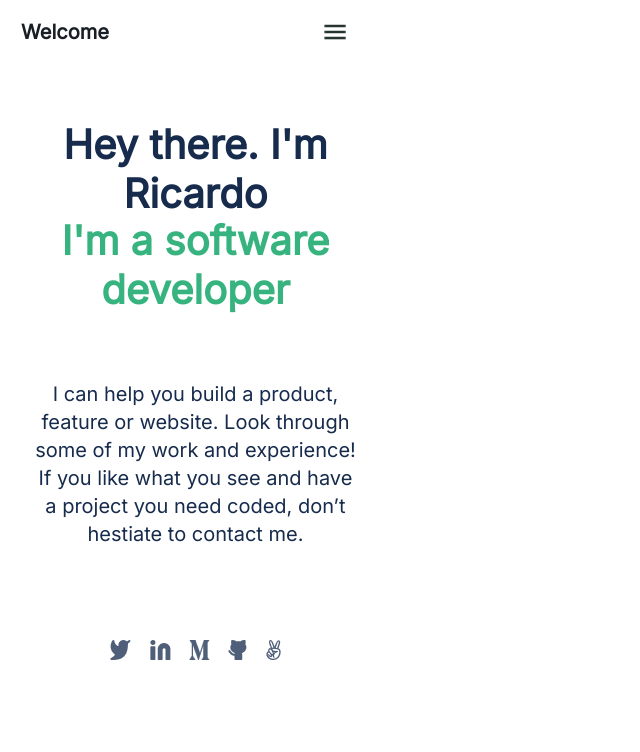
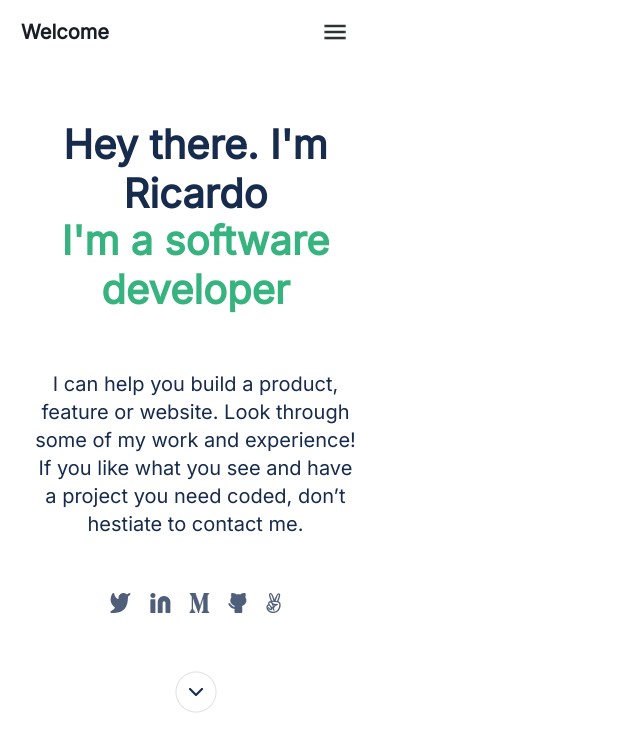
Before and after one commit to rmrmrmr/Portfolio-Website, a website: page HTML/index.html in a window 1280 px wide. Shown: the whole page, without its empty margins (0-640 px from the left). Drawn offline with Linux system fonts and the light colour scheme.

Commit message:
Add scrolldown button

```diff
--- a/CSS/styles.css
+++ b/CSS/styles.css
@@ -63,7 +63,6 @@
   height: 96px;
   margin: 0px;
   color: #172b4d;
-
 }
 
 #primaryJob {
@@ -74,14 +73,14 @@
 
 #supportingText {
   width: 327px;
-  height: 192px;
+  height: 165px;
   font-family: Inter;
   font-weight: 400;
   font-size: 20px;
   line-height: 28px;
   text-align: center;
   color: #172b4d;
-  margin: 10px;
+  margin: 0px;
 }
 
 #socialMediaIcons {
--- a/HTML/index.html
+++ b/HTML/index.html
@@ -14,7 +14,7 @@
     <div id="logoPlaceholder">
       <p id="logoText">Welcome</p>
     </div>
-    <img id="headerButton" src="Images\Enabled.png" alt="Click me!"></img>
+    <input id="headerButton" type="image" src="Images\Enabled.png" alt="Menu">
   </div>
   <section id="headline">
     <div class="primaryText" id="primaryText">
@@ -32,12 +32,13 @@
       don’t hestiate to contact me.
     </p>
     <div id="socialMediaIcons">
-      <img id="twitterIcon" src="Images\twitter.png" alt="">
-      <img id="linkedinIcon" src="Images\Linkedin.png" alt="">
-      <img id="mediumIcon" src="Images\medium.png" alt="">
-      <img id="githubIcon" src="Images\github.png" alt="">
-      <img id="angelistIcon" src="Images\angellist.png" alt="">
+      <input class="socialMediaIcons" type="image" id="twitterIcon" src="Images\twitter.png" alt="">
+      <input class="socialMediaIcons" type="image" id="linkedinIcon" src="Images\Linkedin.png" alt="">
+      <input class="socialMediaIcons" type="image" id="mediumIcon" src="Images\medium.png" alt="">
+      <input class="socialMediaIcons" type="image" id="githubIcon" src="Images\github.png" alt="">
+      <input class="socialMediaIcons" type="image" id="angelistIcon" src="Images\angellist.png" alt="">
     </div>
+    <input id="actionButtonPlaceholder" type="image" src="Images\Disabled.png" alt="Next Page">
   </section>
 </body>
 
```
Also changed, not shown: HTML/Images/Disabled.png (added), HTML/Images/bgMain.png (added).
